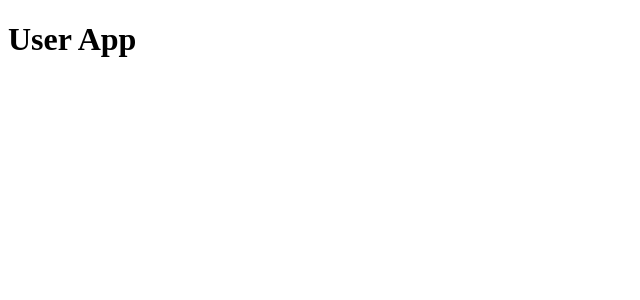
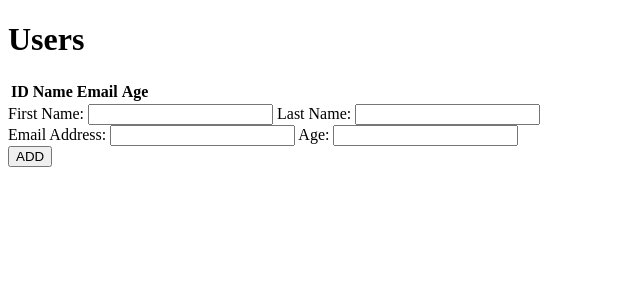
Before and after one commit to KeithBrantley/single_model_orm, a Django app: page / in a window 1280 px wide. Shown: the top 300 px of the page, without its empty margins (0-640 px from the left). Run offline with Django 3.2, Linux system fonts and the light colour scheme; lists and menus that the app fills with data are empty.

Commit message:
Need to update data base

```diff
--- a/single_model_orm/single_model_orm/urls.py
+++ b/single_model_orm/single_model_orm/urls.py
@@ -17,6 +17,6 @@ from django.contrib import admin
 from django.urls import path, include
 
 urlpatterns = [
-    path('admin/', admin.site.urls),
+    # path('admin/', admin.site.urls),
     path('', include('users_app.urls')),
 ]
--- a/single_model_orm/users_app/templates/index.html
+++ b/single_model_orm/users_app/templates/index.html
@@ -6,6 +6,40 @@
     <title>User Apps</title>
 </head>
 <body>
-    <h1>User App</h1>
+    <h1>Users</h1>
+    <table>
+        <tr>
+            <th>ID</th>
+            <th>Name</th>
+            <th>Email</th>
+            <th>Age</th>
+        </tr>
+        {% for User in all_users %}
+        <tr>
+            <td>{{ User.id }}</td>
+            <td>{{ User.first_name }} {{ User.last_name }}</td>
+            <td>{{ User.email }}</td>
+            <td>{{ User.age }}</td>
+        </tr>
+        {% endfor %}
+    </table>
+    <form id="users" action="process" method="POST">
+        {% csrf_token %}
+        <div class="middle-section">
+            <div class="form-section">
+                <label for="first_name">First Name:</label>
+                <input type="text" name="first_name" id="first_name">
+                <label for="last_name">Last Name:</label>
+                <input type="text" name="last_name" id="last_name">
+            </div>
+            <div class="form-section">
+                <label for="email_address">Email Address:</label>
+                <input type="text" name="email_address" id="email_address">
+                <label for="age">Age:</label>
+                <input type="number" name="age" id="age">
+            </div>
+            <input class="btn" type="submit" name="formAction" value="ADD">
+        </div>
+    </form>
 </body>
 </html>
--- a/single_model_orm/users_app/urls.py
+++ b/single_model_orm/users_app/urls.py
@@ -2,6 +2,6 @@ from django.urls import path
 from . import views
 
 urlpatterns = [
-
     path('', views.index),
+    path('process', views.process),
 ]
--- a/single_model_orm/users_app/views.py
+++ b/single_model_orm/users_app/views.py
@@ -1,6 +1,15 @@
-from django.shortcuts import render, HttpResponse
+from django.shortcuts import render, HttpResponse, redirect
 
 # Create your views here.
 
 def index(request):
     return render(request, 'index.html')
+
+def process(requst):
+    User.objects.create(
+        first_name=request.POST["first_name"],
+        last_name=request.POST["last_name"],
+        email=request.POST["email_address"],
+        age=request.POST["age"],
+    )
+    return redirect('/')
```
Also changed, not shown: single_model_orm/users_app/models.py (+8 -0 lines), single_model_orm/db.sqlite3, single_model_orm/users_app/migrations/0001_initial.py (added), single_model_orm/users_app/migrations/0002_auto_20200609_1812.py (added).
